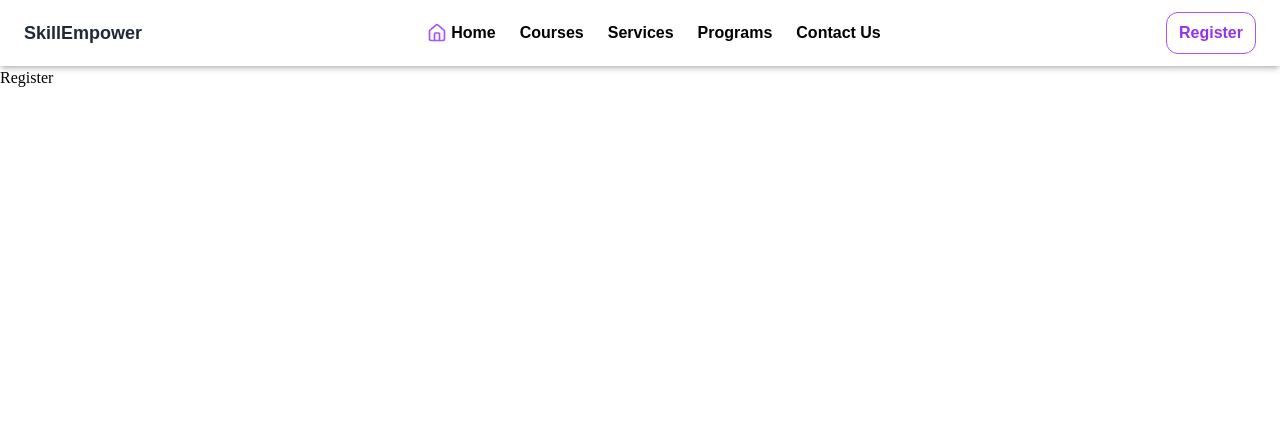
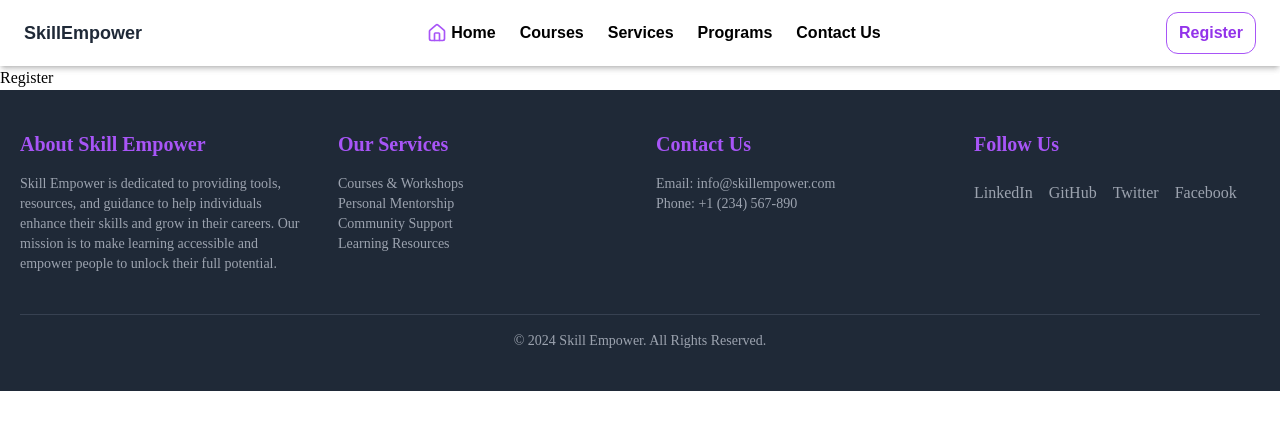
Before and after one commit to Kaycee34/SkillEmpower, a React (Vite) app: page /register in a window 1280 px wide. Shown: the top 430 px of the page. Built offline with nearby package versions, Linux system fonts and the light colour scheme.

Commit message:
added footer

```diff
--- a/src/App.jsx
+++ b/src/App.jsx
@@ -4,6 +4,7 @@ import Courses from './Pages/Courses';
 import Services from './Pages/Services';
 import Programs from './Pages/Programs';
 import Register from './Pages/Register';
+import Footer from './components/Footer';
 
 
 const App = () => {
@@ -14,8 +15,9 @@ const App = () => {
         <Route path="/courses" element={<Courses />} />
         <Route path="/services" element={<Services />} />
         <Route path="/programs" element={<Programs />} />
-        <Route path="/register" element={<Register />} />
+        <Route path="/register" element={<Register />} />n
       </Routes>
+      <Footer />
     </>
   );
 };
--- a/src/Pages/Services.jsx
+++ b/src/Pages/Services.jsx
@@ -1,8 +1,11 @@
+
 
 const Services = () => {
   return (
-    <div>Services</div>
+    <div>
+      services
+    </div>
   )
 }
 
-export default Services
+export default Services;
--- /dev/null
+++ b/src/components/footer.jsx
@@ -0,0 +1,63 @@
+import React from 'react';
+
+const Footer = () => {
+  return (
+    <footer className="bg-gray-800 text-white py-10 px-5">
+      <div className="max-w-screen-xl mx-auto grid grid-cols-1 md:grid-cols-4 gap-8">
+        {/* About Skill Empower Section */}
+        <div className="footer-section">
+          <h3 className="text-xl font-semibold text-purple-500 mb-4">About Skill Empower</h3>
+          <p className="text-sm text-gray-400">
+            Skill Empower is dedicated to providing tools, resources, and guidance
+            to help individuals enhance their skills and grow in their careers. Our mission is to make
+            learning accessible and empower people to unlock their full potential.
+          </p>
+        </div>
+
+        {/* Services Section */}
+        <div className="footer-section">
+          <h3 className="text-xl font-semibold text-purple-500 mb-4">Our Services</h3>
+          <ul className="text-sm text-gray-400">
+            <li><a href="#courses" className="hover:text-purple-500">Courses & Workshops</a></li>
+            <li><a href="#mentorship" className="hover:text-purple-500">Personal Mentorship</a></li>
+            <li><a href="#community" className="hover:text-purple-500">Community Support</a></li>
+            <li><a href="#resources" className="hover:text-purple-500">Learning Resources</a></li>
+          </ul>
+        </div>
+
+        {/* Contact Information Section */}
+        <div className="footer-section">
+          <h3 className="text-xl font-semibold text-purple-500 mb-4">Contact Us</h3>
+          <p className="text-sm text-gray-400">Email: <a href="mailto:info@skillempower.com" className="hover:text-purple-500">info@skillempower.com</a></p>
+          <p className="text-sm text-gray-400">Phone: +1 (234) 567-890</p>
+        </div>
+
+        {/* Social Media Links Section */}
+        <div className="footer-section">
+          <h3 className="text-xl font-semibold text-purple-500 mb-4">Follow Us</h3>
+          <div className="flex space-x-4">
+            <a href="https://www.linkedin.com" target="_blank" rel="noopener noreferrer" className="text-gray-400 hover:text-purple-500">
+              <i className="fab fa-linkedin text-2xl"></i> LinkedIn
+            </a>
+            <a href="https://github.com" target="_blank" rel="noopener noreferrer" className="text-gray-400 hover:text-purple-500">
+              <i className="fab fa-github text-2xl"></i> GitHub
+            </a>
+            <a href="https://twitter.com" target="_blank" rel="noopener noreferrer" className="text-gray-400 hover:text-purple-500">
+              <i className="fab fa-twitter text-2xl"></i> Twitter
+            </a>
+            <a href="https://facebook.com" target="_blank" rel="noopener noreferrer" className="text-gray-400 hover:text-purple-500">
+              <i className="fab fa-facebook text-2xl"></i> Facebook
+            </a>
+          </div>
+        </div>
+      </div>
+
+      {/* Copyright Section */}
+      <div className="mt-10 border-t border-gray-700 pt-4">
+        <p className="text-center text-sm text-gray-400">&copy; 2024 Skill Empower. All Rights Reserved.</p>
+      </div>
+    </footer>
+  );
+}
+
+export default Footer;
--- a/src/main.jsx
+++ b/src/main.jsx
@@ -1,13 +1,13 @@
+// index.js (or main.js)
 import React from 'react';
-import { createRoot } from 'react-dom/client';
+import ReactDOM from 'react-dom/client';
 import { BrowserRouter } from 'react-router-dom';
-import './index.css'
+import './index.css';
 import App from './App';
 import Header from './components/Header';
 
-const rootElement = document.getElementById('root');
-const root = createRoot(rootElement);
 
+const root = ReactDOM.createRoot(document.getElementById('root'));
 root.render(
   <BrowserRouter>
     <Header />
```
